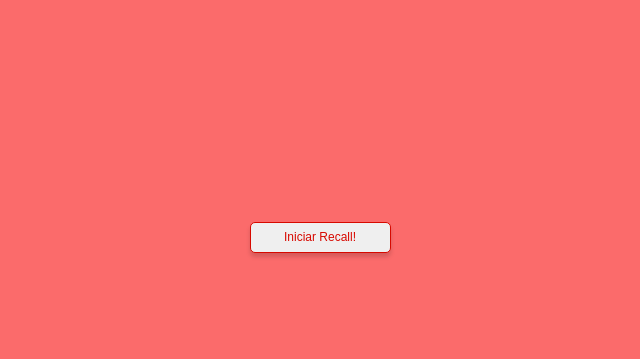
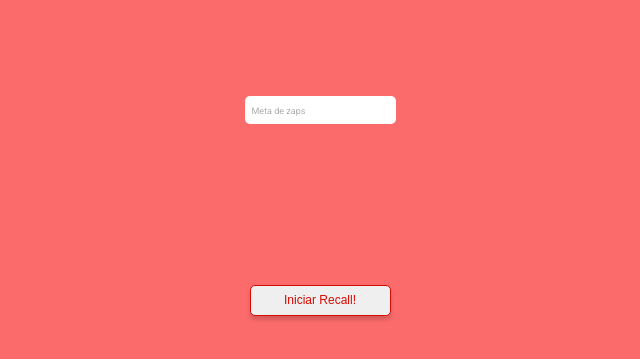
Before and after one commit to marialmm/projeto-zaprecall, a React app: page / in a window 1280 px wide. Shown: the part 323-682 px from the top of the page, without its empty margins (320-960 px from the left). Built offline with nearby package versions, Linux system fonts and the light colour scheme; a web font is replaced by a local one.

Commit message:
Adiciona meta de zaps

```diff
--- a/src/Componentes/App.js
+++ b/src/Componentes/App.js
@@ -8,24 +8,27 @@ function App() {
     const [visibilidade, setVisibilidade] = React.useState(true);
     const [concluidas, setConcluidas] = React.useState(0);
     const [resultados, setResultados] = React.useState([]);
+    const [meta, setMeta] = React.useState('');
 
     function reiniciarRecall(){
         setVisibilidade(true);
         setConcluidas(0);
         setResultados([]);
+        setMeta('');
     }
 
     function mudarVisibilidade(){
-        setVisibilidade(false);
+        if(meta > 0 || meta === 0){
+            setVisibilidade(false);
+        }
     }
 
    return (
        <>
-        {(visibilidade === true) ?  <Inicio visibilidade={visibilidade} mudarVisibilidade={mudarVisibilidade} /> : <Deck concluidas={concluidas} setConcluidas={setConcluidas} resultados={resultados} setResultados={setResultados} reiniciarRecall={reiniciarRecall} />}
+        {(visibilidade === true) ?  <Inicio visibilidade={visibilidade} mudarVisibilidade={mudarVisibilidade} meta={meta} setMeta={setMeta} /> : <Deck meta={meta} concluidas={concluidas} setConcluidas={setConcluidas} resultados={resultados} setResultados={setResultados} reiniciarRecall={reiniciarRecall} />}
        </>
     )
 }
 
-//
 
 export default App;
--- a/src/Componentes/Deck.js
+++ b/src/Componentes/Deck.js
@@ -5,7 +5,7 @@ import Rodape from "./Rodape";
 
 
 function Deck(props){
-    const {concluidas, setConcluidas, resultados, setResultados, reiniciarRecall} = props;
+    const {meta, concluidas, setConcluidas, resultados, setResultados, reiniciarRecall} = props;
 
     const perguntas = [
         {
@@ -55,7 +55,7 @@ function Deck(props){
             <div className="flashcards">
                 {perguntas.map(({pergunta, resposta}, index) => <Card pergunta={pergunta} numero={index+1} resposta={resposta} key={index} concluidas={concluidas} atualizarConcluidas={setConcluidas} resultados={resultados} atualizarResultados={setResultados} />)}
             </div>
-            <Rodape quantidade={qtdPerguntas} concluidas={concluidas} resultados={resultados} reiniciarRecall={reiniciarRecall} />
+            <Rodape quantidade={qtdPerguntas} meta={meta} concluidas={concluidas} resultados={resultados} reiniciarRecall={reiniciarRecall} />
         </section>
     )
 }
--- a/src/Componentes/Inicio.js
+++ b/src/Componentes/Inicio.js
@@ -1,11 +1,18 @@
 import Logo from "./Logo";
 import React from "react";
 
-function Inicio({ visibilidade, mudarVisibilidade }) {
+function Inicio({visibilidade, mudarVisibilidade, meta, setMeta}) {
+    function handleInputChange(event){
+        setMeta(parseInt(event.target.value));
+
+    }
+
+
     return (
         <div className="inicio">
             <Logo />
-            <button onClick={mudarVisibilidade}>Iniciar Recall!</button>
+            <input className="meta" type="text" value={meta >= 0 ? meta : ''} placeholder="Meta de zaps" onChange={handleInputChange} />
+            <button onClick={() => mudarVisibilidade(meta) }>Iniciar Recall!</button>
         </div>)
 }
 
--- a/src/Componentes/Rodape.js
+++ b/src/Componentes/Rodape.js
@@ -2,7 +2,8 @@ import MensagemFinal from "./MensagemFinal";
 import Resultados from "./Resultados";
 
 function Rodape(props){
-    const {concluidas, resultados, quantidade, reiniciarRecall} = props;
+    const {meta, concluidas, resultados, quantidade, reiniciarRecall} = props;
+    let mensagem = '';
 
     if(concluidas < quantidade){
         return(
@@ -12,10 +13,14 @@ function Rodape(props){
             </footer>
         )
     } else{
-        const final = [];
-        resultados.forEach((resultado) => final.push(resultado.classe));
-        const mensagem = !final.includes('incorreto') ? "parabens" : "putz";
-
+        if(meta === 0){
+            const final = [];
+            resultados.forEach((resultado) => final.push(resultado.classe));
+            mensagem = !final.includes('incorreto') ? "parabens" : "putz";
+        } else{
+            const zaps = resultados.filter(({classe}) => classe==='correto');
+            mensagem = zaps.length >= meta ? "parabens" : "putz";
+        }
         return(
             <footer className="final">
                 <MensagemFinal tipoMensagem={mensagem} />
--- a/src/css/style.css
+++ b/src/css/style.css
@@ -66,6 +66,25 @@ body{
     font-size: 12px;
     line-height: 14px;
     color: #D70900;
+}
+
+.meta{
+    min-width: 141px;
+    border-radius: 5px;
+    border: none;
+    padding: 7px;
+    font-family: Roboto;
+    color: #FB6B6B;
+    font-size: 12px;
+}
+
+.meta::placeholder{
+    color: #ADADAD;
+    font-size: 9px;
+}
+
+.meta:focus{
+    outline: none;
 }
 
 .deck{
```
